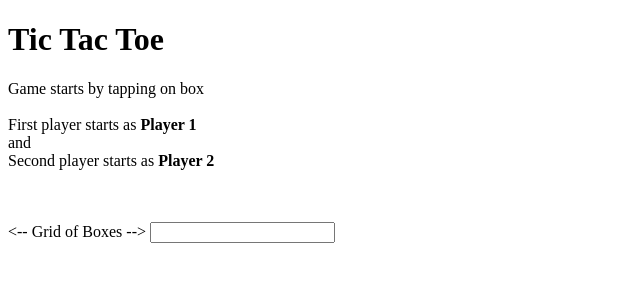
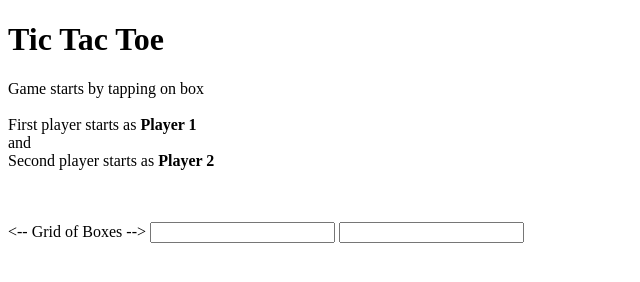
Before and after one commit to Cachamoe/New-Project, a plain HTML site: page index.html in a window 1280 px wide. Shown: the whole page, without its empty margins (0-640 px from the left). Drawn offline with Linux system fonts and the light colour scheme.

Commit message:
updated index.html

```diff
--- a/index.html
+++ b/index.html
@@ -23,6 +23,7 @@
 
         <-- Grid of Boxes -->
         <input type="text" id="Box1" onclick="Function_3(); Func();" readonly>
+        <input type="text" id="Box2" onclick="Function_4(); Func();" readonly>
 
 
 
```
